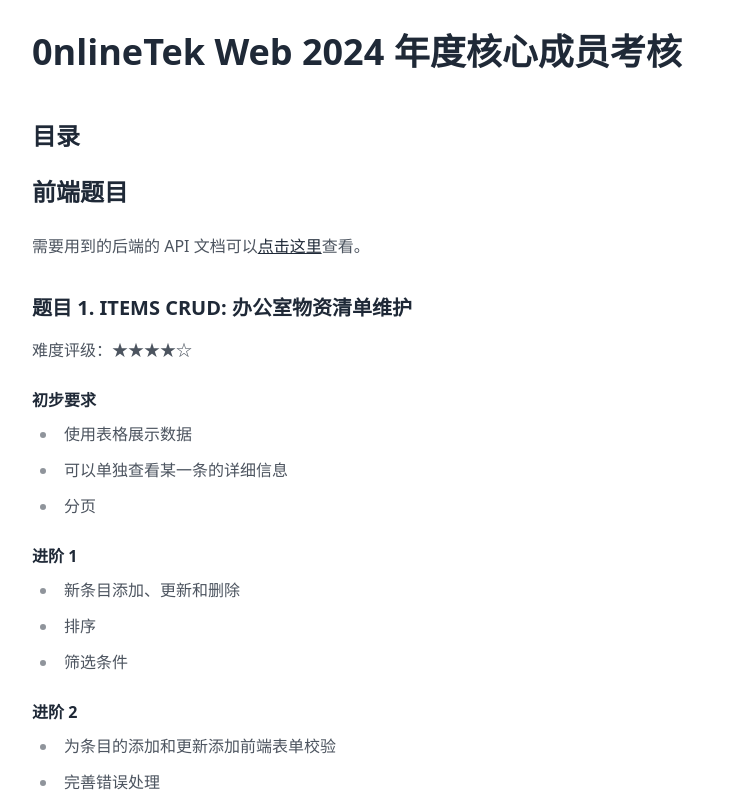
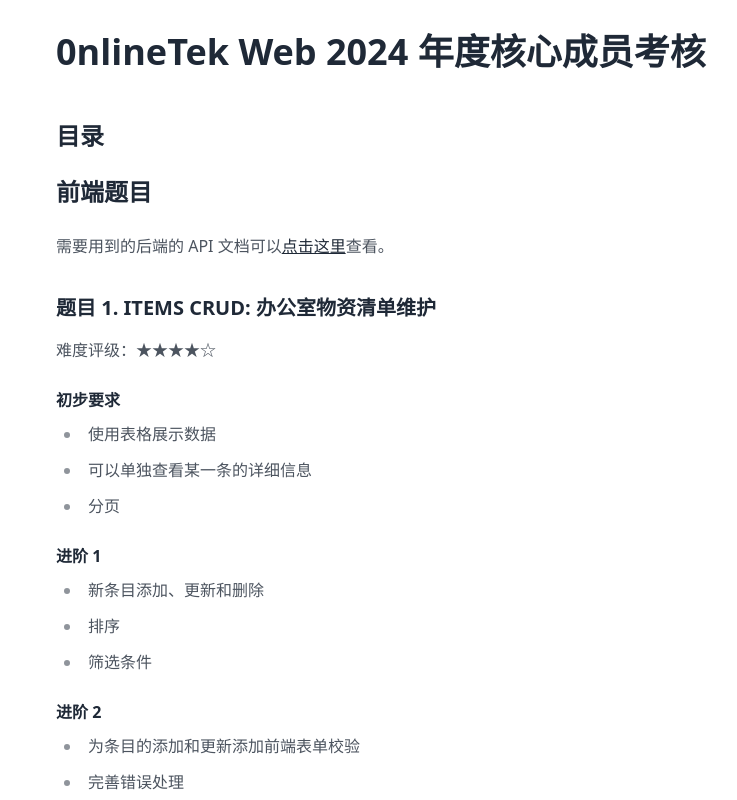
Before and after one commit to lnkkerst/onlinetek-web-core-member-exam-2024, a Next.js app: page / in a window 1280 px wide. Shown: the top 800 px of the page, without its empty margins (248-985 px from the left). Built offline with nearby package versions, Linux system fonts and the light colour scheme.

Commit message:
feat: adjust home content padding

```diff
--- a/src/app/page.tsx
+++ b/src/app/page.tsx
@@ -2,7 +2,7 @@ import HomeMd from "@/markdown/home.mdx";
 
 export default function Home() {
   return (
-    <div className="prose max-w-none">
+    <div className="prose max-w-none px-6">
       <HomeMd></HomeMd>
     </div>
   );
```
